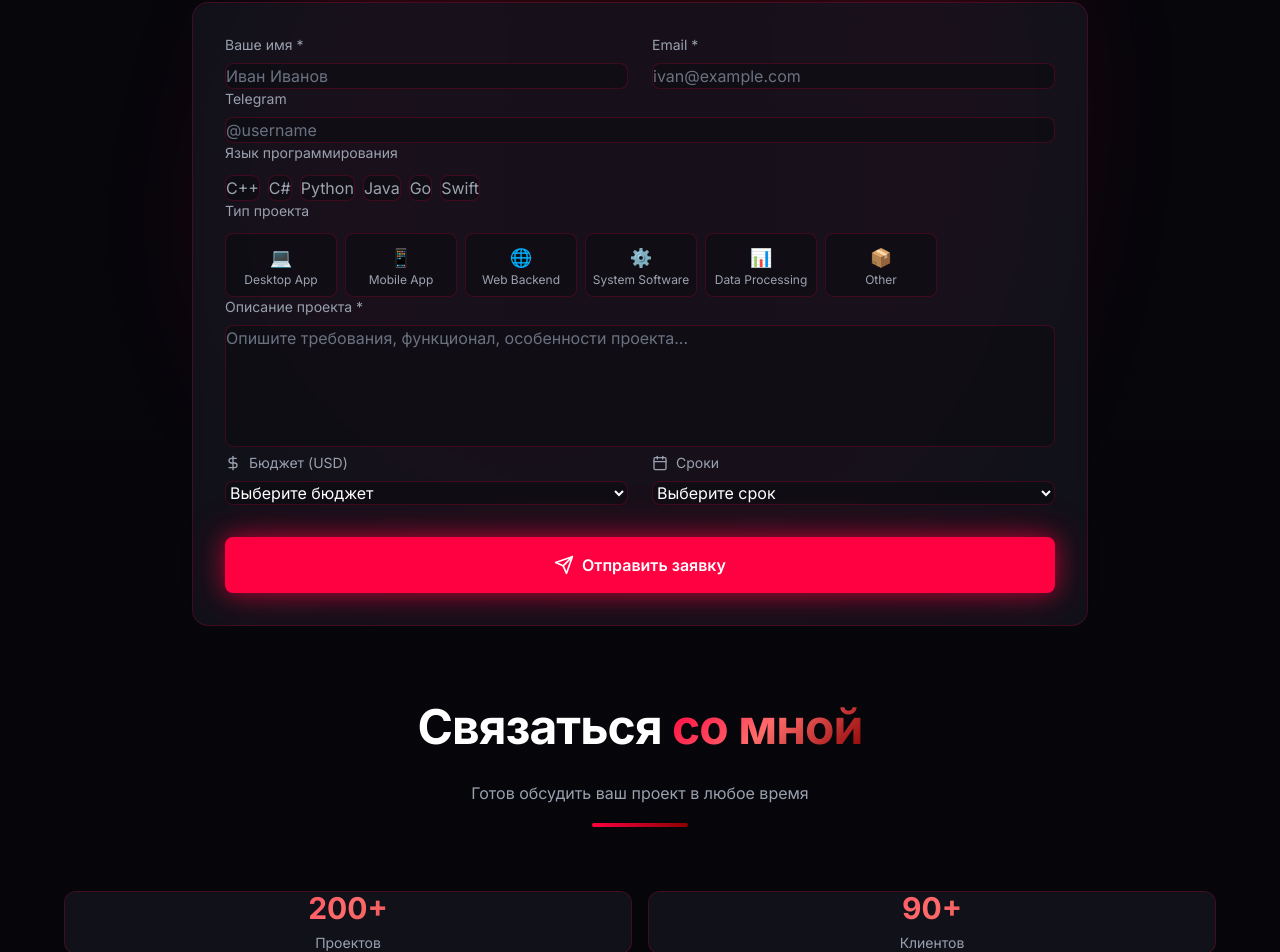
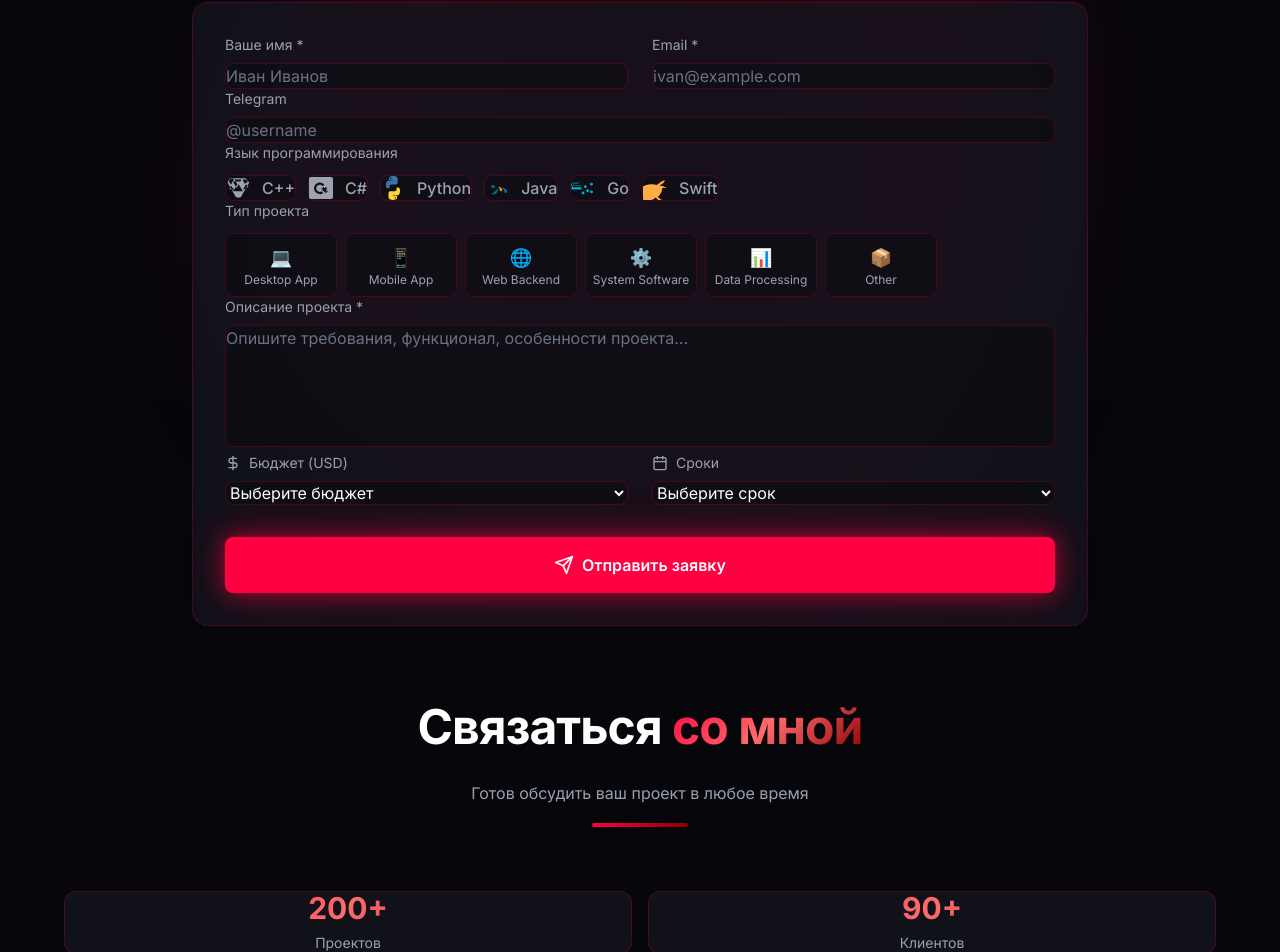
Before and after one commit to 666Code-x/triplesixcode, a Next.js app: page / in a window 1280 px wide. Shown: the part 4316-5268 px from the top of the page. Built offline with nearby package versions, Linux system fonts and the light colour scheme.

Commit message:
Update OrderForm.tsx

```diff
--- a/src/app/sections/OrderForm.tsx
+++ b/src/app/sections/OrderForm.tsx
@@ -201,7 +201,7 @@
 
           <div className="mb-6">
             <label className="block text-sm text-gray-400 mb-3">Язык программирования</label>
-            <div className="flex flex-wrap gap-2">
+            <div className="flex flex-wrap gap-3">
               {languages.map((lang) => {
                 const isSelected = formData.language === lang.id
                 return (
@@ -211,14 +211,15 @@
                     whileHover={{ scale: 1.05 }}
                     whileTap={{ scale: 0.95 }}
                     onClick={() => handleChange('language', lang.id)}
-                    className="px-4 py-2 rounded-lg border transition-all"
+                    className="px-4 py-3 rounded-lg border transition-all flex items-center gap-3"
                     style={{
                       background: isSelected ? 'rgba(255, 0, 64, 0.2)' : 'rgba(10, 10, 15, 0.5)',
                       borderColor: isSelected ? '#ff0040' : 'rgba(255, 0, 64, 0.2)',
                       color: isSelected ? '#ff0040' : '#9ca3af'
                     }}
                   >
-                    {lang.name}
+                    {lang.icon}
+                    <span className="font-medium">{lang.name}</span>
                   </motion.button>
                 )
               })}
```
